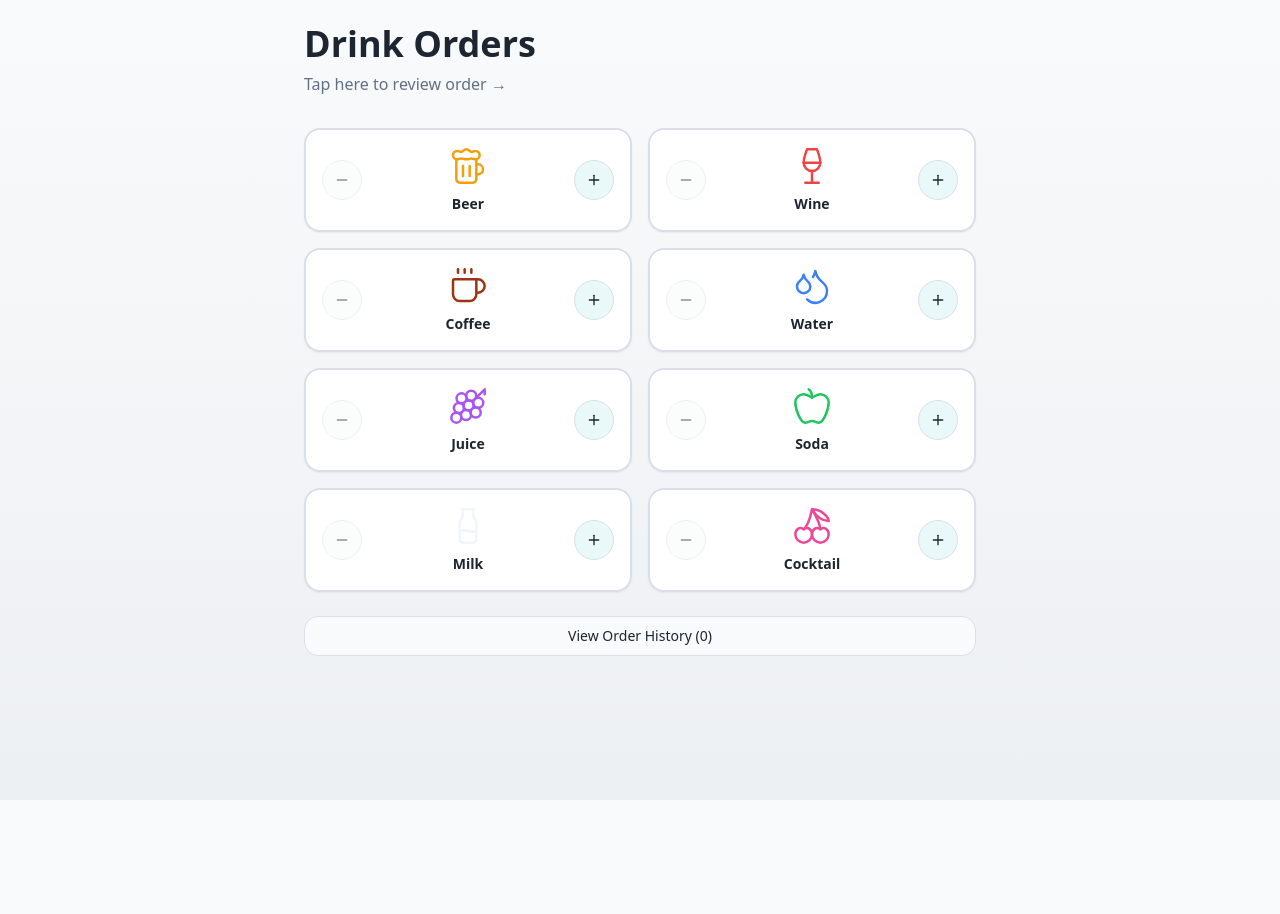
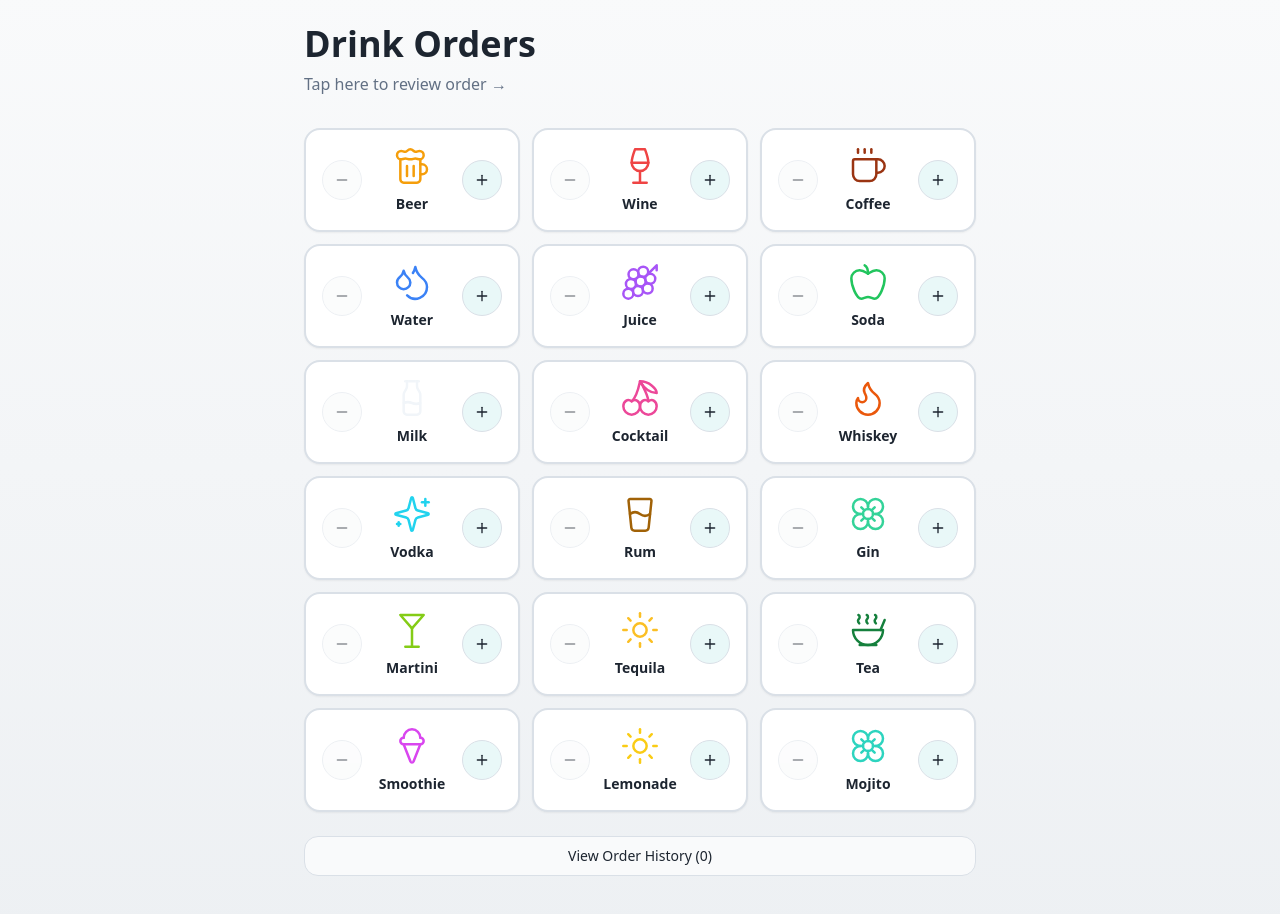
Before and after one commit to peteriron/order-me, a React (Vite) app: page / in a window 1280 px wide. Shown: the top 914 px of the page. Before the commit the page ends 800 px from the top, so only its background shows below. Built offline with nearby package versions, Linux system fonts and the light colour scheme; the HTML template or start-up script is replaced by a standard one.

Commit message:
Update drink options

```diff
--- a/src/components/DrinkOrder.tsx
+++ b/src/components/DrinkOrder.tsx
@@ -1,4 +1,4 @@
-import { Beer, Coffee, Milk, Wine, Droplets, Grape, Apple, Cherry, CheckCircle, RotateCcw, Minus, Plus } from "lucide-react";
+import { Beer, Coffee, Milk, Wine, Droplets, Grape, Apple, Cherry, CheckCircle, RotateCcw, Minus, Plus, Martini, Flame, Sparkles, GlassWater, Sun, Soup, IceCream, Flower } from "lucide-react";
 import { Button } from "@/components/ui/button";
 import { Badge } from "@/components/ui/badge";
 import { Card } from "@/components/ui/card";
@@ -25,6 +25,16 @@ const drinks = [
   { name: "Soda", icon: Apple, color: "text-green-500" },
   { name: "Milk", icon: Milk, color: "text-slate-100" },
   { name: "Cocktail", icon: Cherry, color: "text-pink-500" },
+  { name: "Whiskey", icon: Flame, color: "text-orange-600" },
+  { name: "Vodka", icon: Sparkles, color: "text-cyan-400" },
+  { name: "Rum", icon: GlassWater, color: "text-yellow-700" },
+  { name: "Gin", icon: Flower, color: "text-emerald-400" },
+  { name: "Martini", icon: Martini, color: "text-lime-500" },
+  { name: "Tequila", icon: Sun, color: "text-amber-400" },
+  { name: "Tea", icon: Soup, color: "text-green-700" },
+  { name: "Smoothie", icon: IceCream, color: "text-fuchsia-500" },
+  { name: "Lemonade", icon: Sun, color: "text-yellow-400" },
+  { name: "Mojito", icon: Flower, color: "text-teal-400" },
 ];
 
 export const DrinkOrder = ({ currentOrder, onAddDrink, onDecreaseDrink, onSwipeRight, onReset, onSubmit, orderHistory }: DrinkOrderProps) => {
@@ -77,7 +87,7 @@ export const DrinkOrder = ({ currentOrder, onAddDrink, onDecreaseDrink, onSwipeR
           )}
         </div>
 
-        <div className="grid grid-cols-2 gap-4 mb-6">
+        <div className="grid grid-cols-3 gap-3 mb-6">
           {drinks.map((drink) => {
             const Icon = drink.icon;
             const count = currentOrder[drink.name] || 0;
```
